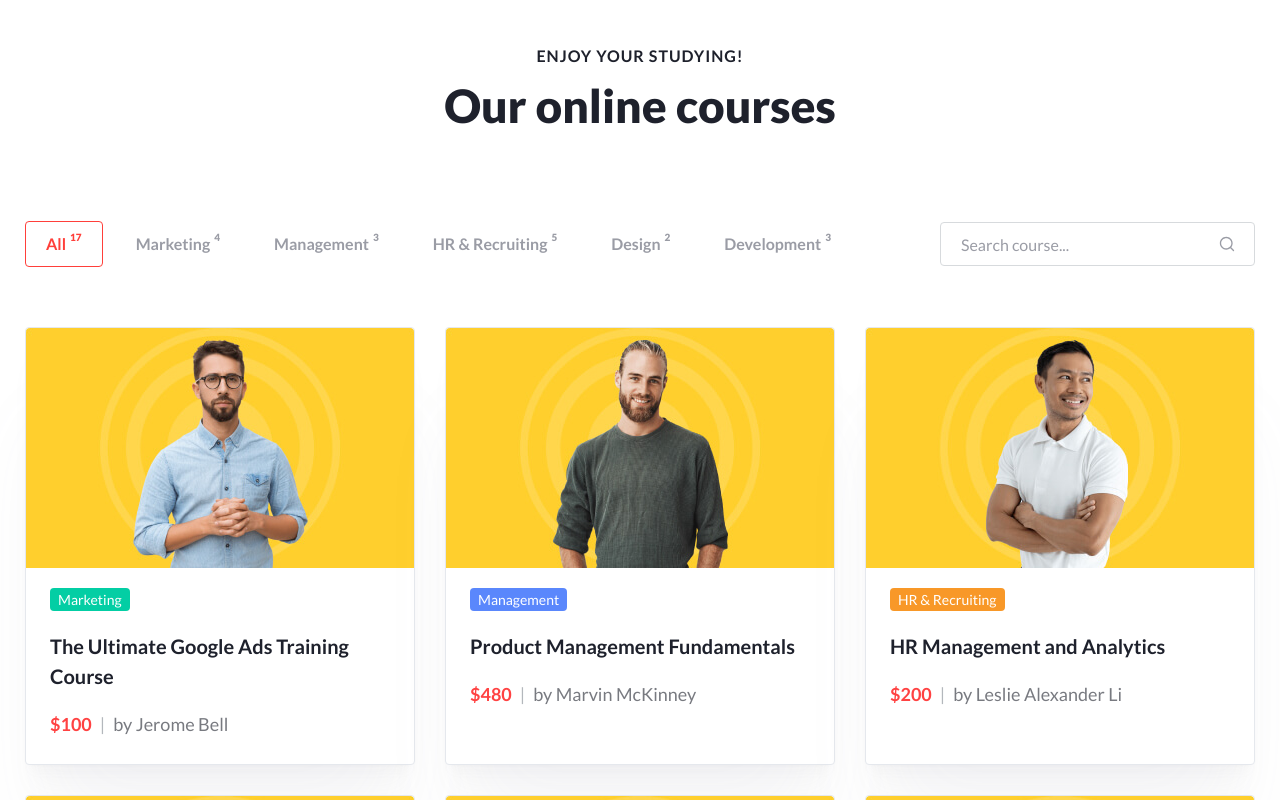
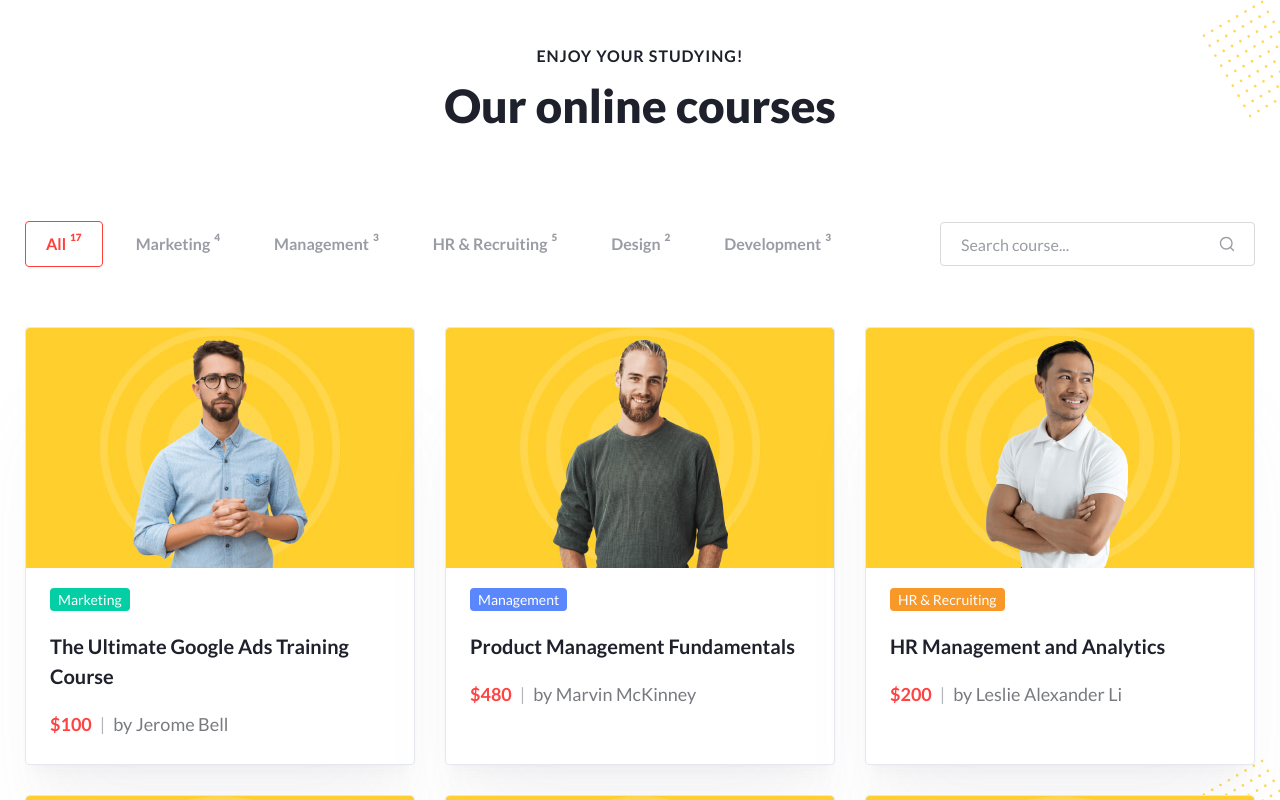
Before and after one commit to Starmarshal/course-catalog-test-task, a website: page Index.html in a window 1280 px wide. Shown: the top 800 px of the page. Drawn offline with Linux system fonts and the light colour scheme.

Commit message:
Added backgorund

```diff
--- a/src/styles.scss
+++ b/src/styles.scss
@@ -99,6 +99,7 @@ $transition: 0.3s ease;
 
 /* Body styles */
 body {
+  background-image: url('./assets/background.svg');
   font-family: $font-family;
   color: map-get($colors, gray-900);
   background-color: map-get($colors, white);
```
Also changed, not shown: src/assets/background.svg (added), src/styles.css, 1 other file.
